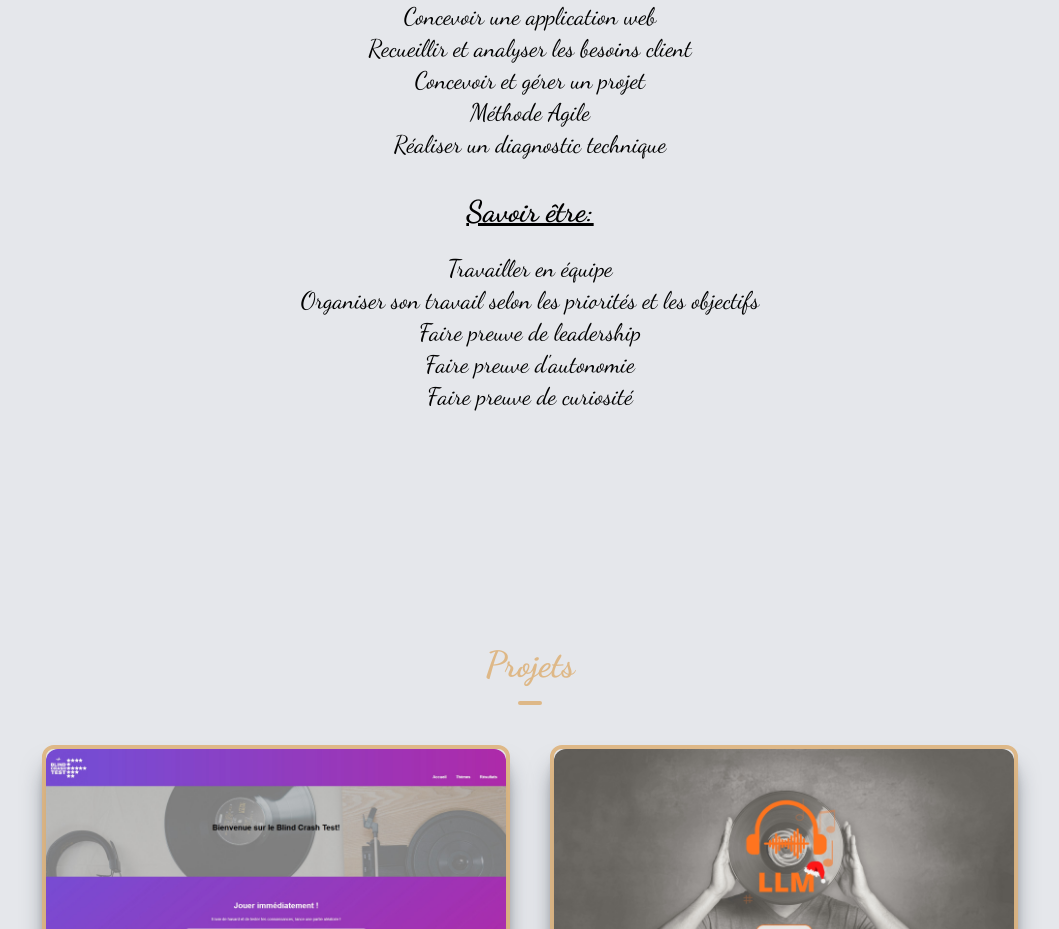
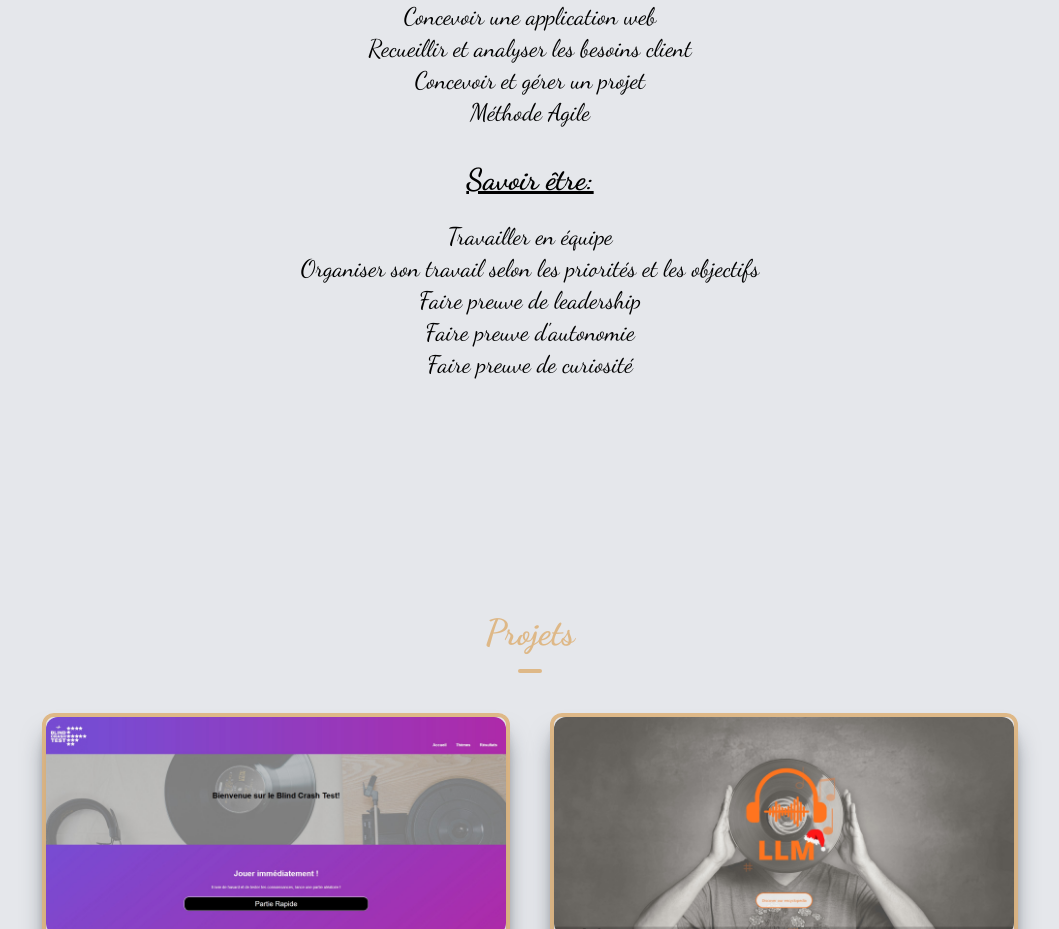
Before and after one commit to Kelhann2608/my-new-portfolio, a Next.js app: page / in a window 1280 px wide. Shown: the part 2080-3009 px from the top of the page, without its empty margins (110-1169 px from the left). Built offline with nearby package versions, Linux system fonts and the light colour scheme.

Commit message:
skillsSection modified 2

```diff
--- a/components/SkillsSection.tsx
+++ b/components/SkillsSection.tsx
@@ -45,7 +45,6 @@ const SkillsSection = () => {
             <li>Recueillir et analyser les besoins client</li>
             <li>Concevoir et gérer un projet</li>
             <li>Méthode Agile</li>
-            <li>Réaliser un diagnostic technique</li>
           </ul>
         </div>
         <div className="mt-8 text-center">
```
